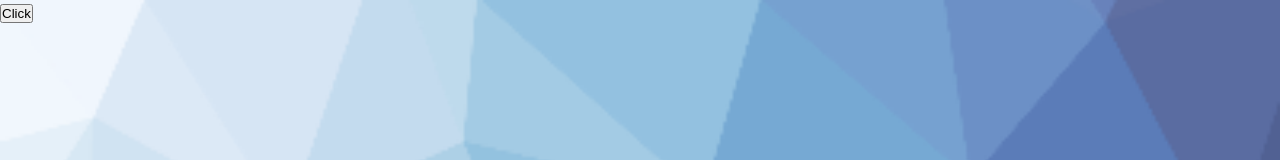
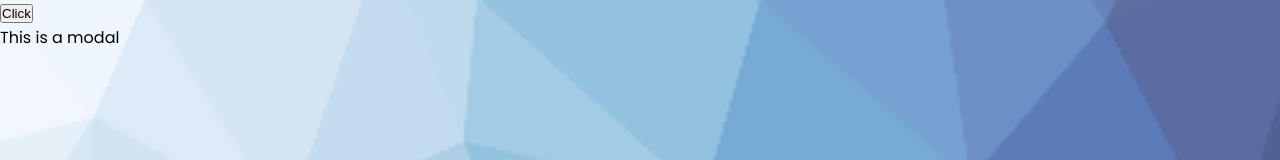
Before and after one commit to rradfar/react-modal, a React (Create React App) app: page / in a window 1280 px wide. Both pictures are taken after a click on the button "Click". Shown: the top 160 px of the page. Built offline with nearby package versions, Linux system fonts and the light colour scheme.

Commit message:
Add the modal

```diff
--- a/src/App.js
+++ b/src/App.js
@@ -1,9 +1,14 @@
+import { useState } from 'react';
 import './App.scss';
 
 function App() {
+  const [modal, setModal] = useState(false);
+  const Toggle = () => setModal(!modal);
+
   return (
     <div className='App'>
-      <button>Click</button>
+      <button onClick={() => Toggle()}>Click</button>
+      {modal && <div className='modal'>This is a modal</div>}
     </div>
   );
 }
```
